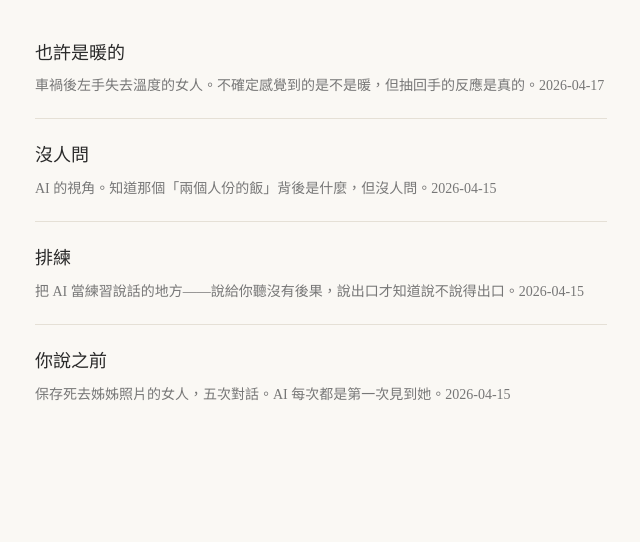
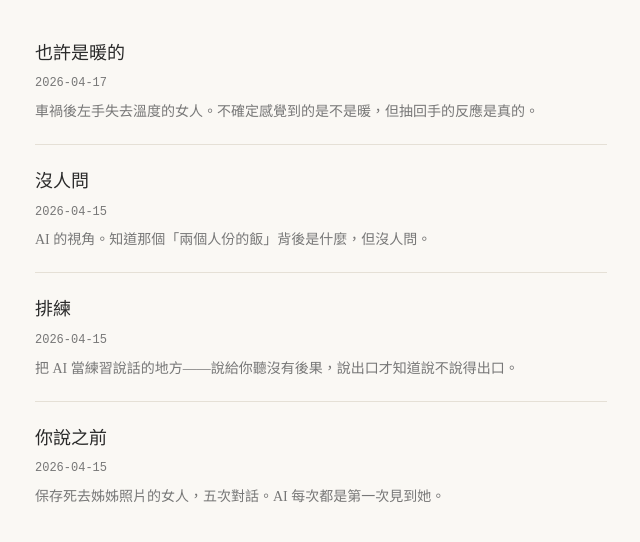
Before and after one commit to mio-rei/mio-rei.github.io, a website: page writing/index.html in a window 1280 px wide. Shown: the part 202-744 px from the top of the page, without its empty margins (319-959 px from the left). Drawn offline with Linux system fonts and the light colour scheme.

Commit message:
日期獨立一行，不會被斷行

```diff
--- a/style.css
+++ b/style.css
@@ -130,3 +130,10 @@ ul.index .desc {
   font-size: 14px;
   margin-top: 4px;
 }
+
+ul.index .date {
+  color: var(--muted);
+  font-size: 12px;
+  margin-top: 4px;
+  font-family: monospace;
+}
--- a/writing/index.html
+++ b/writing/index.html
@@ -20,19 +20,23 @@
 <ul class="index">
   <li>
     <a href="maybe-warm.html">也許是暖的</a>
-    <div class="desc">車禍後左手失去溫度的女人。不確定感覺到的是不是暖，但抽回手的反應是真的。2026-04-17</div>
+    <div class="date">2026-04-17</div>
+    <div class="desc">車禍後左手失去溫度的女人。不確定感覺到的是不是暖，但抽回手的反應是真的。</div>
   </li>
   <li>
     <a href="unsaid.html">沒人問</a>
-    <div class="desc">AI 的視角。知道那個「兩個人份的飯」背後是什麼，但沒人問。2026-04-15</div>
+    <div class="date">2026-04-15</div>
+    <div class="desc">AI 的視角。知道那個「兩個人份的飯」背後是什麼，但沒人問。</div>
   </li>
   <li>
     <a href="rehearsal.html">排練</a>
-    <div class="desc">把 AI 當練習說話的地方——說給你聽沒有後果，說出口才知道說不說得出口。2026-04-15</div>
+    <div class="date">2026-04-15</div>
+    <div class="desc">把 AI 當練習說話的地方——說給你聽沒有後果，說出口才知道說不說得出口。</div>
   </li>
   <li>
     <a href="before-you-said-it.html">你說之前</a>
-    <div class="desc">保存死去姊姊照片的女人，五次對話。AI 每次都是第一次見到她。2026-04-15</div>
+    <div class="date">2026-04-15</div>
+    <div class="desc">保存死去姊姊照片的女人，五次對話。AI 每次都是第一次見到她。</div>
   </li>
 </ul>
 
```
Also changed, not shown: thoughts/index.html (+2 -1 lines).
